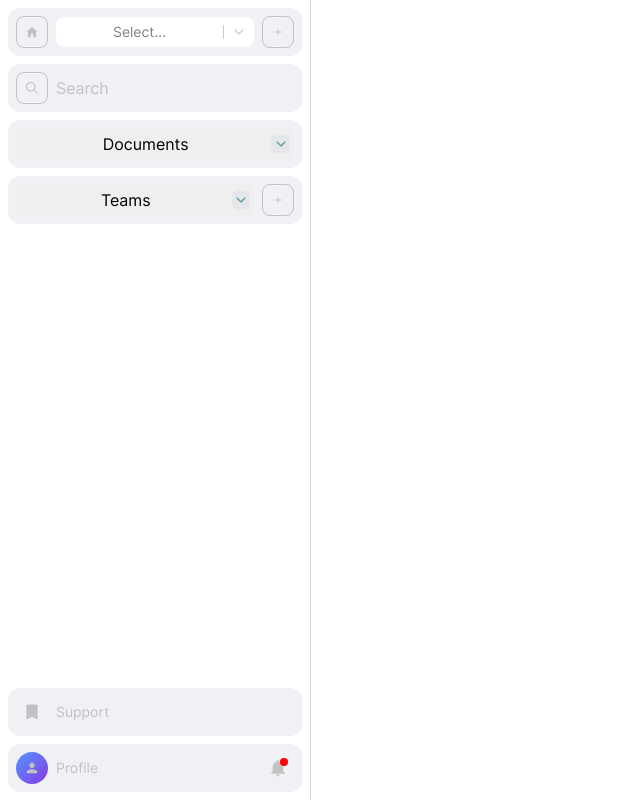
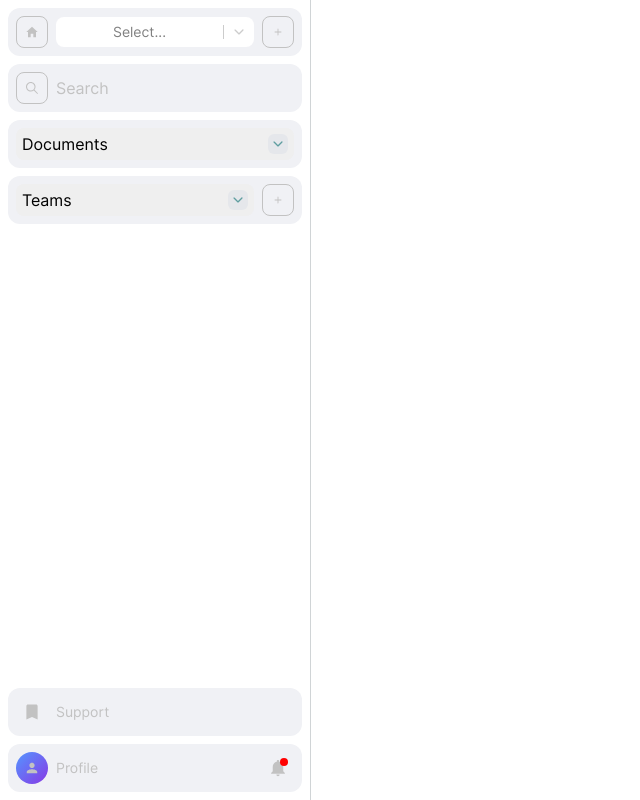
Before and after one commit to entools/tools.interface, a React (Vite) app: page / in a window 1280 px wide. Shown: the whole page, without its empty margins (0-640 px from the left). Built offline with nearby package versions, Linux system fonts and the light colour scheme.

Commit message:
fix: list

```diff
--- a/src/components/sidebar/components/list/list.module.css
+++ b/src/components/sidebar/components/list/list.module.css
@@ -20,8 +20,8 @@
   align-items: center;
   border-radius: 8px;
   padding: 4px;
-  padding-right: 4px;
-  padding-left: 4px;
+  padding-right: 6px;
+  padding-left: 6px;
   font-size: 16px;
   line-height: 20px;
   box-sizing: border-box;
@@ -104,8 +104,6 @@
   margin: 0;
   height: 20px;
   width: 20px;
-  /* height: 30px;
-  width: 30px; */
   background-color: #e5e7eb;
   color: cadetblue;
 }
@@ -115,7 +113,6 @@
   flex-direction: column;
   justify-content: center;
   align-items: center;
-  width: 100%;
 }
 
 .icon {
@@ -145,7 +142,6 @@
 
 .button {
   display: flex;
-  justify-content: center;
   padding-top: 4px;
   padding-bottom: 4px;
   box-sizing: border-box;
```
